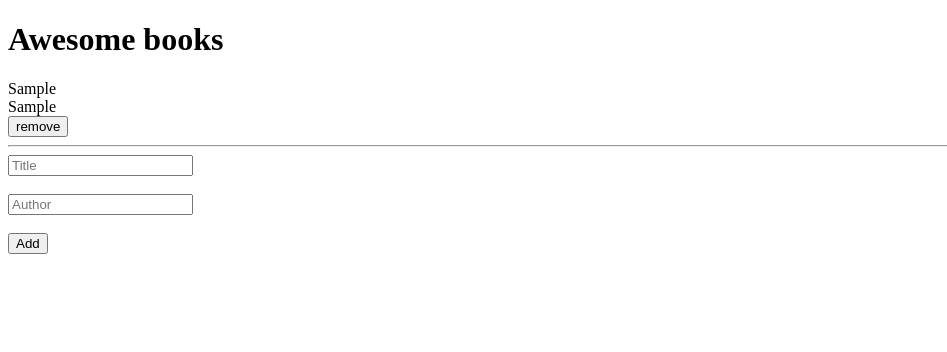
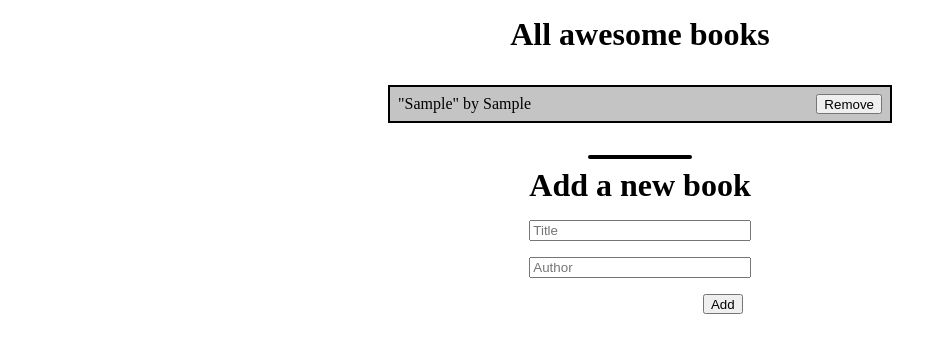
Before and after one commit to diegoyon/awesome-books, a website: page index.html in a window 1280 px wide. Both pictures are taken after typing "Sample", "Sample" into the empty fields and a click on the button "Add". Shown: the whole page, without its empty margins (0-947 px from the left). Drawn offline with Linux system fonts and the light colour scheme.

Commit message:
Change functionality to classes

```diff
--- a/index.html
+++ b/index.html
@@ -4,19 +4,23 @@
   <meta charset="UTF-8">
   <meta http-equiv="X-UA-Compatible" content="IE=edge">
   <meta name="viewport" content="width=device-width, initial-scale=1.0">
-  <title>Document</title>
+  <title>Awesome Books</title>
   <link rel="stylesheet" href="styles.css">
 </head>
 <body>
-  <h1>Awesome books</h1>
+  <h1>All awesome books</h1>
   <div class="book-collection">
 
        <!-- This is where all the books are displayed -->
 
   </div>
-  <input type="text" placeholder="Title" name="title" class="input-title"><br> <br>
-  <input type="text" placeholder="Author" name="author" class="input-author"><br><br>
-  <button type="submit" class="button">Add</button>
+  <hr>
+  <div class="form">
+    <h1>Add a new book</h1>
+    <input type="text" placeholder="Title" name="title" class="input-title">
+    <input type="text" placeholder="Author" name="author" class="input-author">
+    <button type="submit" class="button add">Add</button>
+  </div>
   <script src="./script.js"></script>
 </body>
 </html>
--- a/script.js
+++ b/script.js
@@ -1,3 +1,10 @@
+class Book{
+  constructor(title, author){
+    this.title = title;
+    this.author = author;
+  }
+}
+
 class BookCollection{
   constructor(){
     this.booklist = [];
@@ -12,91 +19,48 @@ class BookCollection{
   }
 }
 
-class Book{
-  constructor(title, author){
-    this.title = title;
-    this.author = author;
-  }
-}
-
-
-// Array of books
-let collection;
-
 const books = document.querySelector('.book-collection');
-
 const add = document.querySelector('.button');
-
 const inputtitle = document.querySelector('.input-title');
 const inputauthor = document.querySelector('.input-author');
 
-if (localStorage.getItem('data') === null) {
-  collection = [];
-} else {
-  collection = JSON.parse(localStorage.getItem('data'));
-}
-function addBook(title, author) {
-  const book = {};
-  book.title = title;
-  book.author = author;
-  collection.push(book);
-}
+let collection = new BookCollection;
 
-function removeBook(title) {
-  collection = collection.filter((book) => book.title !== title);
+if (localStorage.getItem('data') !== null) {
+  collection.booklist = JSON.parse(localStorage.getItem('data'));
 }
 
 function remove(event) {
-  removeBook(event.target.className);
+  collection.removeBook(event.target.className);
+  refreshPage();
+}
+
+function refreshPage() {
   books.innerHTML = '';
-  for (let i = 0; i < collection.length; i += 1) {
+  for (let i = 0; i < collection.booklist.length; i += 1) {
+    const container = document.createElement('div');
+    container.className = 'container';
+    books.appendChild(container);
+
     const titledisplay = document.createElement('p');
-    titledisplay.innerText = collection[i].title;
-    const authordisplay = document.createElement('p');
-    authordisplay.innerText = collection[i].author;
+    titledisplay.innerHTML = `"${collection.booklist[i].title}" by ${collection.booklist[i].author}`;
+    container.appendChild(titledisplay);
 
-    books.appendChild(titledisplay);
-    books.appendChild(authordisplay);
     const buttonremove = document.createElement('button');
-    buttonremove.innerHTML = 'remove';
-    buttonremove.classList = collection[i].title;
+    buttonremove.innerHTML = 'Remove';
+    buttonremove.classList = collection.booklist[i].title;
     buttonremove.addEventListener('click', remove);
-    books.appendChild(buttonremove);
-    const line = document.createElement('hr');
-    books.appendChild(line);
+    container.appendChild(buttonremove);
   }
 
   inputtitle.value = '';
   inputauthor.value = '';
-  localStorage.setItem('data', JSON.stringify(collection));
-}
-
-function refreshPage() {
-  books.innerHTML = '';
-  for (let i = 0; i < collection.length; i += 1) {
-    const titledisplay = document.createElement('p');
-    titledisplay.innerText = collection[i].title;
-    const authordisplay = document.createElement('p');
-    authordisplay.innerText = collection[i].author;
-
-    books.appendChild(titledisplay);
-    books.appendChild(authordisplay);
-    const buttonremove = document.createElement('button');
-    buttonremove.innerHTML = 'remove';
-    buttonremove.classList = collection[i].title;
-    buttonremove.addEventListener('click', remove);
-    books.appendChild(buttonremove);
-    const line = document.createElement('hr');
-    books.appendChild(line);
-  }
-
-  inputtitle.value = '';
-  inputauthor.value = '';
-  localStorage.setItem('data', JSON.stringify(collection));
+  localStorage.setItem('data', JSON.stringify(collection.booklist));
 }
 
 function addtocollection() {
-  addBook(inputtitle.value, inputauthor.value);
+  let booktoadd = new Book(inputtitle.value, inputauthor.value);
+  collection.addBook(booktoadd);
   refreshPage();
 }
 
--- a/styles.css
+++ b/styles.css
@@ -1,7 +1,56 @@
 h1 {
   font-size: 32px;
+  width: fit-content;
+  margin: 1rem auto;
 }
 
 p {
   margin: 0;
+  padding: 0.5rem;
 }
+
+.book-collection{
+  display: flex;
+  flex-direction: column;
+  width: 500px;
+  margin: 2rem auto;
+  border: 2px solid black;
+}
+
+.book-collection div:nth-child(odd){
+  background-color: rgb(196, 196, 196);
+}
+
+.container{
+  display: flex;
+  justify-content: space-between;
+  align-items: center;
+}
+
+button{
+  height: 20px;
+  margin-right: 0.5rem;
+}
+
+hr{
+  width: 100px;
+  border: 2px solid black;
+  border-radius: 4px
+}
+
+.form{
+  display: flex;
+  flex-direction: column;
+  width: fit-content;
+  margin: auto;
+  gap: 1rem;
+}
+
+.form h1{
+  margin: 0;
+}
+
+.add{
+  width: fit-content;
+  align-self: flex-end;
+}
```
